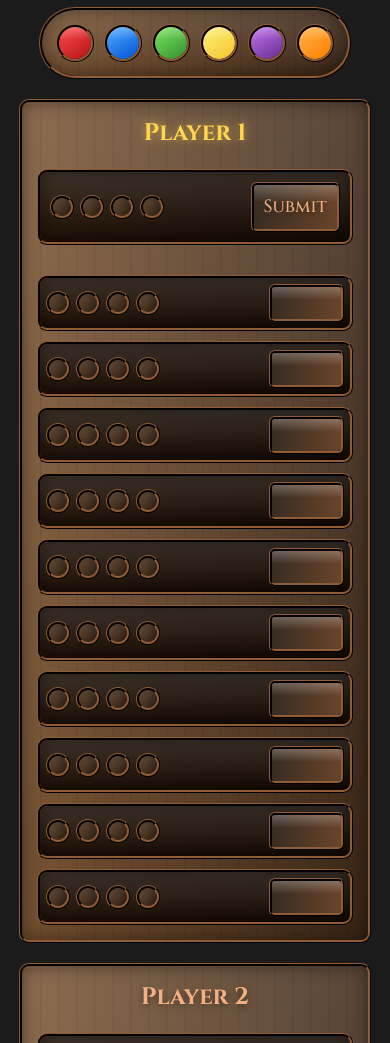
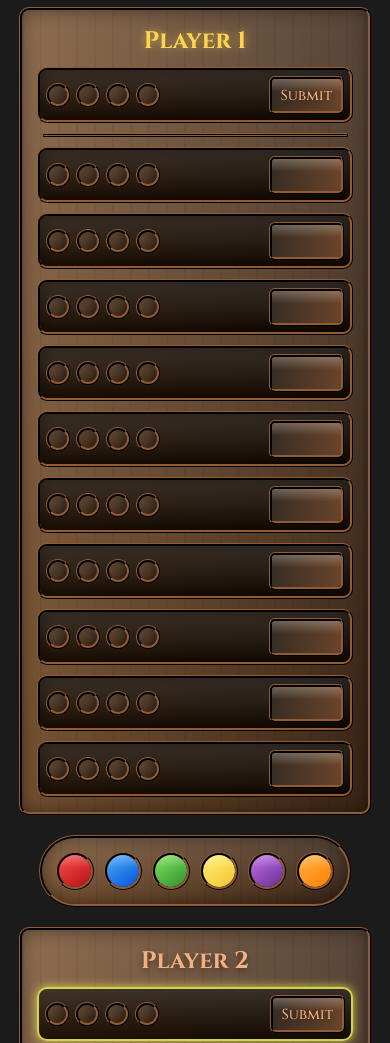
Before and after one commit to xkazumax/master-match, a plain HTML site: page index.html in a window 390 px wide. Shown: the part 50-1093 px from the top of the page. Drawn offline with Linux system fonts and the light colour scheme; some packages are replaced by stand-ins of ours; a script that the page names is missing.

Commit message:
Add files via upload

```diff
--- a/index.html
+++ b/index.html
@@ -20,19 +20,18 @@
 
     <div class="game-wrapper">
 
-        <div class="palette palette-left">
+        <!-- <div class="palette palette-left">
             <span class="peg red"></span>
             <span class="peg blue"></span>
             <span class="peg green"></span>
             <span class="peg yellow"></span>
             <span class="peg purple"></span>
             <span class="peg orange"></span>
-        </div>
+        </div> -->
 
             <!-- PLAYER 1 -->
             <div class="player-area active" data-player="1">
                 <h2 class="name">Player 1</h2>
-
                 <div class="setup-row">
                     <div class="guess">
                         <span class="slot"></span><span class="slot"></span>
@@ -40,9 +39,8 @@
                     </div>
                     <button class="setup-submit">Submit</button>
                 </div>
-
+                <div class="line"></div>
                 <div class="board">
-
                     <!-- 10 rows -->
                     <!-- Row template repeated (guess + Match? button + hidden feedback) -->
                     <!-- Row 1 -->
@@ -50,15 +48,12 @@
                         <div class="guess">
                             <span class="slot"></span><span class="slot"></span><span class="slot"></span><span class="slot"></span>
                         </div>
-
                         <button class="match-btn"></button>
-
                         <div class="feedback hidden">
                             <div class="box exact-count"></div>
                             <div class="box color-count"></div>
                         </div>
                     </div>
-
                     <!-- Row 2 -->
                     <div class="row">
                         <div class="guess">
@@ -70,7 +65,6 @@
                             <div class="box color-count"></div>
                         </div>
                     </div>
-
                     <!-- Row 3 -->
                     <div class="row">
                         <div class="guess">
@@ -82,7 +76,6 @@
                             <div class="box color-count"></div>
                         </div>
                     </div>
-
                     <!-- Row 4 -->
                     <div class="row">
                         <div class="guess">
@@ -94,7 +87,6 @@
                             <div class="box color-count"></div>
                         </div>
                     </div>
-
                     <!-- Row 5 -->
                     <div class="row">
                         <div class="guess">
@@ -106,7 +98,6 @@
                             <div class="box color-count"></div>
                         </div>
                     </div>
-
                     <!-- Row 6 -->
                     <div class="row">
                         <div class="guess">
@@ -118,7 +109,6 @@
                             <div class="box color-count"></div>
                         </div>
                     </div>
-
                     <!-- Row 7 -->
                     <div class="row">
                         <div class="guess">
@@ -130,7 +120,6 @@
                             <div class="box color-count"></div>
                         </div>
                     </div>
-
                     <!-- Row 8 -->
                     <div class="row">
                         <div class="guess">
@@ -142,7 +131,6 @@
                             <div class="box color-count"></div>
                         </div>
                     </div>
-
                     <!-- Row 9 -->
                     <div class="row">
                         <div class="guess">
@@ -154,7 +142,6 @@
                             <div class="box color-count"></div>
                         </div>
                     </div>
-
                     <!-- Row 10 -->
                     <div class="row">
                         <div class="guess">
@@ -169,10 +156,18 @@
                 </div>
             </div>
 
+            <div class="palette palette-center">
+                <span class="peg red"></span>
+                <span class="peg blue"></span>
+                <span class="peg green"></span>
+                <span class="peg yellow"></span>
+                <span class="peg purple"></span>
+                <span class="peg orange"></span>
+            </div>
+
             <!-- PLAYER 2 -->
             <div class="player-area inactive" data-player="2">
                 <h2 class="name">Player 2</h2>
-
                 <div class="setup-row">
                     <div class="guess">
                         <span class="slot"></span><span class="slot"></span>
@@ -180,12 +175,10 @@
                     </div>
                     <button class="setup-submit">Submit</button>
                 </div>
-
+                <div class="line"></div>
                 <div class="board">
-
                     <!-- Same row layout again (10 rows) -->
                     <!-- You can copy/paste from Player 1; I left it identical below -->
-
                     <div class="row">
                         <div class="guess">
                             <span class="slot"></span><span class="slot"></span><span class="slot"></span><span class="slot"></span>
@@ -196,7 +189,6 @@
                             <div class="box color-count"></div>
                         </div>
                     </div>
-
                     <div class="row">
                         <div class="guess">
                             <span class="slot"></span><span class="slot"></span><span class="slot"></span><span class="slot"></span>
@@ -207,7 +199,6 @@
                             <div class="box color-count"></div>
                         </div>
                     </div>
-
                     <div class="row">
                         <div class="guess">
                             <span class="slot"></span><span class="slot"></span><span class="slot"></span><span class="slot"></span>
@@ -218,7 +209,6 @@
                             <div class="box color-count"></div>
                         </div>
                     </div>
-
                     <div class="row">
                         <div class="guess">
                             <span class="slot"></span><span class="slot"></span><span class="slot"></span><span class="slot"></span>
@@ -229,7 +219,6 @@
                             <div class="box color-count"></div>
                         </div>
                     </div>
-
                     <div class="row">
                         <div class="guess">
                             <span class="slot"></span><span class="slot"></span><span class="slot"></span><span class="slot"></span>
@@ -240,7 +229,6 @@
                             <div class="box color-count"></div>
                         </div>
                     </div>
-
                     <div class="row">
                         <div class="guess">
                             <span class="slot"></span><span class="slot"></span><span class="slot"></span><span class="slot"></span>
@@ -251,7 +239,6 @@
                             <div class="box color-count"></div>
                         </div>
                     </div>
-
                     <div class="row">
                         <div class="guess">
                             <span class="slot"></span><span class="slot"></span><span class="slot"></span><span class="slot"></span>
@@ -262,7 +249,6 @@
                             <div class="box color-count"></div>
                         </div>
                     </div>
-
                     <div class="row">
                         <div class="guess">
                             <span class="slot"></span><span class="slot"></span><span class="slot"></span><span class="slot"></span>
@@ -273,7 +259,6 @@
                             <div class="box color-count"></div>
                         </div>
                     </div>
-
                     <div class="row">
                         <div class="guess">
                             <span class="slot"></span><span class="slot"></span><span class="slot"></span><span class="slot"></span>
@@ -284,7 +269,6 @@
                             <div class="box color-count"></div>
                         </div>
                     </div>
-
                     <div class="row">
                         <div class="guess">
                             <span class="slot"></span><span class="slot"></span><span class="slot"></span><span class="slot"></span>
@@ -295,18 +279,17 @@
                             <div class="box color-count"></div>
                         </div>
                     </div>
-
                 </div>
             </div>
 
-        <div class="palette palette-right">
+        <!-- <div class="palette palette-right">
             <span class="peg red"></span>
             <span class="peg blue"></span>
             <span class="peg green"></span>
             <span class="peg yellow"></span>
             <span class="peg purple"></span>
             <span class="peg orange"></span>
-        </div>
+        </div> -->
 
     </div>
 
--- a/script.js
+++ b/script.js
@@ -62,6 +62,8 @@ document.querySelectorAll(".peg").forEach(peg => {
 document.querySelectorAll(".setup-submit").forEach(btn => {
     btn.addEventListener("click", () => {
         if (setupSelection.filter(Boolean).length < CODE_LENGTH) return;
+
+        btn.closest(".player-area").querySelector(".line").style.display = "none";
 
         if (activePlayer === 1) {
             p1Code = [...setupSelection];
@@ -271,6 +273,8 @@ function next(p) {
     } else {
         // setup phases: don't touch match buttons
         areas.forEach(a => a.classList.remove("active", "inactive"));
+        activePlayer = phase === "P1_SETUP" ? 1 : 2;
+        updateUI();
     }
 }
 
@@ -344,6 +348,8 @@ function resetGame() {
     // enable palettes
     palettes.forEach(p => p.style.pointerEvents = "auto");
 
+    areas.forEach(area => area.querySelector(".line").style.display = "block");
+
     updateUI();
     // DO NOT call updateMatchButtons() here; highlighting will happen only when guessing starts
 }
@@ -383,15 +389,27 @@ function updateMatchButtons() {
 
 
 /* =======================  UI  ======================= */
+
 function updateUI() {
     areas.forEach((a, i) => {
-        a.classList.toggle("active", i + 1 === activePlayer);
-        a.classList.toggle("inactive", i + 1 !== activePlayer);
+        const isActive = i + 1 === activePlayer;
+        a.classList.toggle("active", isActive);
+        a.classList.toggle("inactive", !isActive);
+
+        // Highlight current setup row correctly
+        const setupRow = a.querySelector(".setup-row");
+        if (phase.includes("SETUP")) {
+            // active player edits opponent's row
+            const shouldHighlight = (activePlayer === 1 && i === 1) || (activePlayer === 2 && i === 0);
+            setupRow.classList.toggle("current-row", shouldHighlight);
+        } else {
+            setupRow.classList.remove("current-row");
+        }
     });
 
     info.textContent =
         phase === "P1_SETUP" ? "Player 1: Set Code" :
-            phase === "P2_SETUP" ? "Player 2: Set Code" :
-                phase === "P1_GUESS" ? "Player 1 Guessing" :
-                    "Player 2 Guessing";
+        phase === "P2_SETUP" ? "Player 2: Set Code" :
+        phase === "P1_GUESS" ? "Player 1 Guessing" :
+        "Player 2 Guessing";
 }
--- a/style.css
+++ b/style.css
@@ -87,7 +87,7 @@ body {
     box-shadow: inset 0 0 18px rgba(0, 0, 0, 0.45);
     padding: 10px;
     border-radius: 10px;
-    margin-bottom: 30px;
+    margin-bottom: 10px;
     margin-top: 20px;
     border: 3px ridge #3c2616;
 }
@@ -95,6 +95,13 @@ body {
 .setup-row.hidden {
     display: none;
 }
+
+.setup-row.current-row {
+    border: 2px solid #d4d24d;
+    box-shadow: 0 0 10px #d4d24d;
+    transition: 0.2s;
+}
+
 
 .setup-submit {
     padding: 10px;
@@ -108,6 +115,9 @@ body {
     border: 3px ridge #3c2616;
     position: relative;
     overflow: hidden;
+    width: 100px;
+    height: 50px;
+    text-align: center;
 }
 
 .setup-submit:hover {
@@ -122,10 +132,21 @@ body {
     pointer-events: none;
 }
 
+.line{
+    width: 97%;
+    height: 4px;
+    background: #3c2616;
+    border: 2px ridge #3c2616;
+    border-radius: 50px;
+    margin: 0 auto;
+    margin-bottom: 10px;
+}
+
 .board {
     display: flex;
     flex-direction: column;
     gap: 10px;
+    pointer-events: none;
 }
 
 .row {
@@ -146,9 +167,10 @@ body {
 }
 
 .current-row {
-    border: 2px solid #4caf50;
-    box-shadow: 0 0 10px #4caf50;
+    border: 2px solid #d4d24d;
+    box-shadow: 0 0 10px #d4d24d;
     transition: 0.2s;
+    pointer-events:auto;
 }
 
 .guess {
@@ -268,6 +290,10 @@ body {
     margin-left: -200px;
 }
 
+.palette-center {
+    margin: auto -200px;
+}
+
 .peg {
     width: 70px;
     height: 70px;
@@ -365,6 +391,11 @@ body {
         max-width: 500px;
     }
 
+    .setup-row {
+        margin-top: -10px;
+        padding: 6px;
+    }
+
     .row {
         padding: 6px;
     }
@@ -377,13 +408,20 @@ body {
     .box {
         width: 34px;
         height: 34px;
-        font-size: 1.1em;
+        font-size: 1.2em;
+    }
+
+    .setup-submit {
+        width: 85px;
+        height: 42px;
+        font-size: 1em;
+        padding: 6px;
     }
 
     .match-btn {
         width: 85px;
         height: 42px;
-        font-size: 0.9em;
+        font-size: 1em;
         padding: 6px;
     }
 
@@ -427,7 +465,7 @@ body {
     }
 
     .game-wrapper {
-        gap: 20px;
+        gap: 10px;
     }
 
     .slot {
@@ -440,10 +478,16 @@ body {
         height: 38px;
     }
 
+    .setup-submit {
+        width: 75px;
+        height: 38px;
+        font-size: 0.9em;
+    }
+
     .match-btn {
         width: 75px;
         height: 38px;
-        font-size: 0.8em;
+        font-size: 0.9em;
     }
 
     .box {
```
Lines whose indentation alone changed are shown as unchanged.
